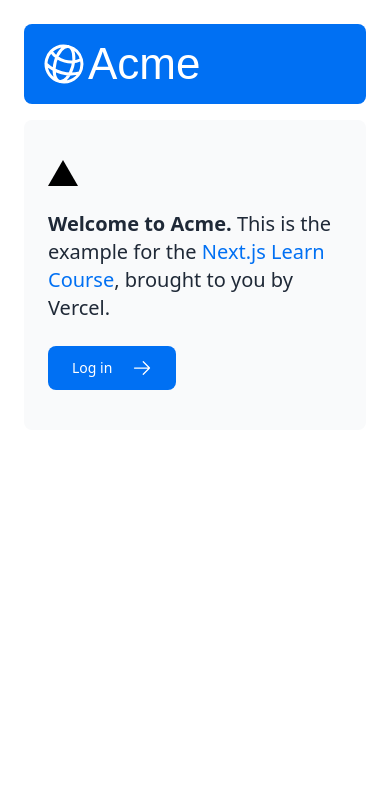
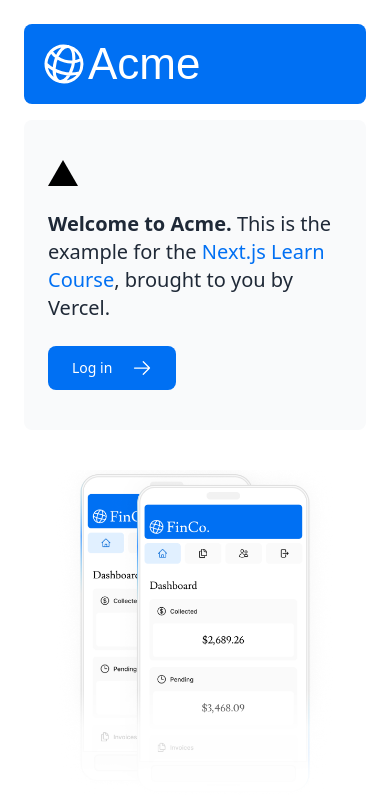
Before and after one commit to C0dingForFun/nextjs-prac1, a Next.js app: page / in a window 390 px wide. Shown: the top 796 px of the page. Built offline with nearby package versions, Linux system fonts and the light colour scheme; a web font is replaced by a local one.

Commit message:
hero image mobile

```diff
--- a/app/page.tsx
+++ b/app/page.tsx
@@ -40,6 +40,13 @@
             className='hidden md:block'
             alt="Screenshots of the dashboard project showing desktop version"
             />
+          <Image
+            src="/hero-mobile.png"
+            width={560}
+            height={620}
+            className='sm-block'
+            alt="Screenshots of the dashboard project showing mobile version"
+            />
         </div>
       </div>
     </main>
```
